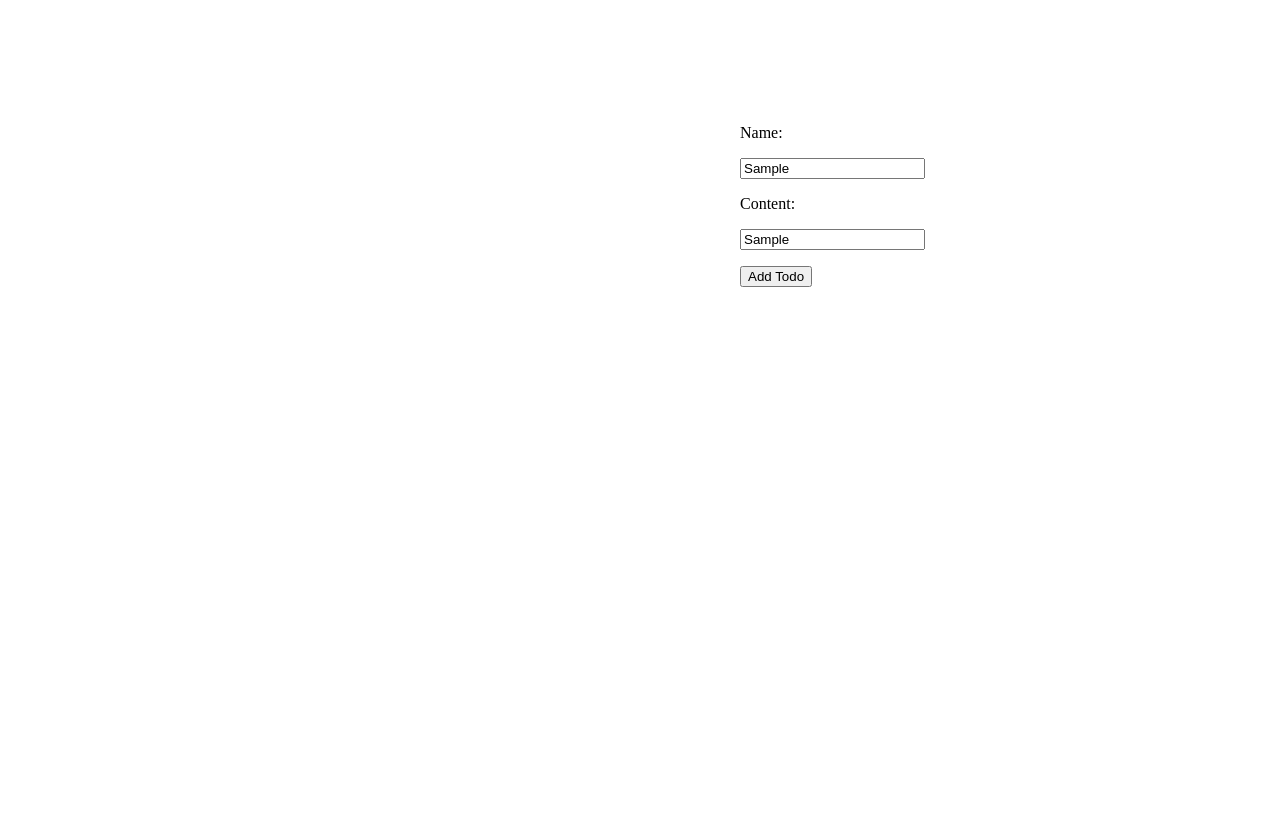
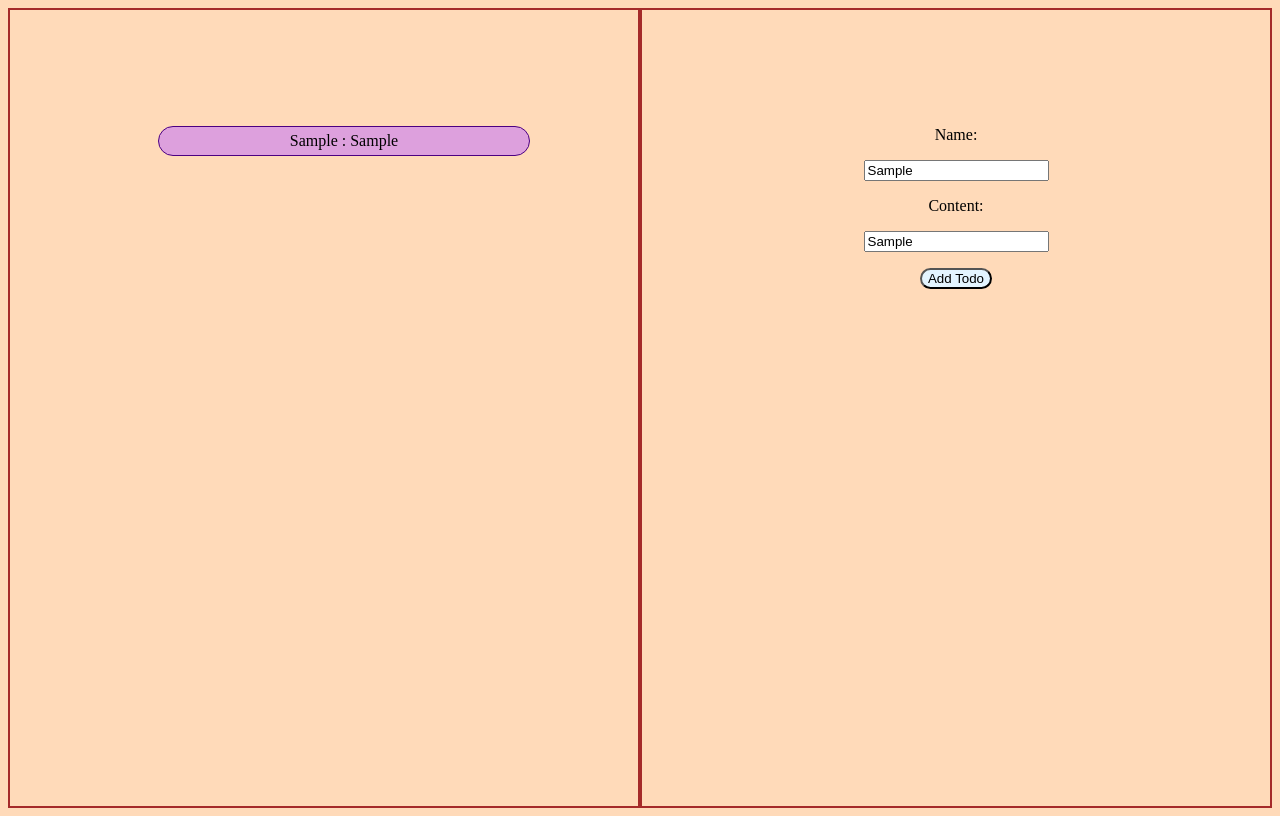
Before and after one commit to Oussama5379/tp-1-web-gl2, a plain HTML site: page todo-list/index.html in a window 1280 px wide. Both pictures are taken after typing "Sample", "Sample" into the empty fields and a click on the button "Add Todo". Drawn offline with Linux system fonts and the light colour scheme.

Commit message:
Complete the todo list mini project

```diff
--- a/todo-list/index.html
+++ b/todo-list/index.html
@@ -4,11 +4,12 @@
 		<meta charset="UTF-8" />
 		<meta name="viewport" content="width=device-width, initial-scale=1.0" />
 		<link rel="stylesheet" href="style.css" />
+		<script src="script.js" defer></script>
 		<title>Todo list</title>
 	</head>
 	<body>
 		<div class="todo">
-			<ul></ul>
+			<ul class="list"></ul>
 		</div>
 		<div class="inputs">
 			<p>Name:</p>
--- a/todo-list/script.js
+++ b/todo-list/script.js
@@ -0,0 +1,10 @@
+const nameInput = document.querySelector("#name");
+const contentInput = document.querySelector("#content");
+const button = document.querySelector("button");
+const list = document.querySelector(".list");
+let option;
+button.addEventListener("click", () => {
+	option = document.createElement("li");
+	option.textContent = nameInput.value + " : " + contentInput.value;
+	list.appendChild(option);
+});
--- a/todo-list/style.css
+++ b/todo-list/style.css
@@ -1,11 +1,31 @@
 body {
 	display: flex;
+	height: 100vh;
+	background-color: peachpuff;
 }
 .todo {
 	width: 40%;
 	padding: 100px;
+	border: 2px solid brown;
+	text-align: center;
 }
 .inputs {
 	width: 40%;
 	padding: 100px;
+	border: 2px solid brown;
+	text-align: center;
 }
+ul {
+	list-style-type: none;
+}
+li {
+	padding: 5px;
+	background-color: plum;
+	border: 1px solid indigo;
+	border-radius: 30px;
+	margin: 8px;
+}
+button {
+	background-color: #e3f4ff;
+	border-radius: 30px;
+}
```
